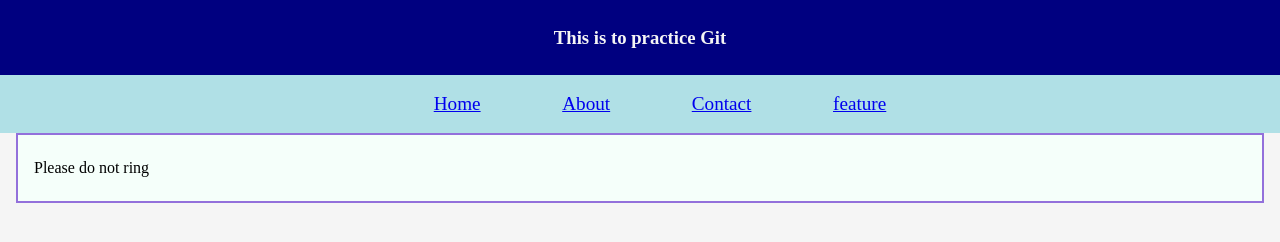
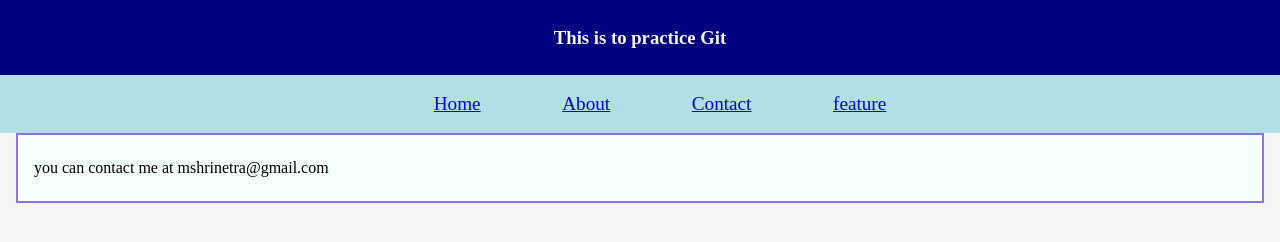
Before and after one commit to mshrinetra/git_prep, a plain HTML site: page contact.html in a window 1280 px wide. Drawn offline with Linux system fonts and the light colour scheme.

Commit message:
assets folder added

```diff
--- a/contact.html
+++ b/contact.html
@@ -30,7 +30,7 @@
         </ul>
     </nav>
     <section class="contact-section">
-        <p class="contact-content">Please do not ring</p>
+        <p class="contact-content">you can contact me at mshrinetra@gmail.com</p>
     </section>
 </body>
 
```
Also changed, not shown: 1 other file.
